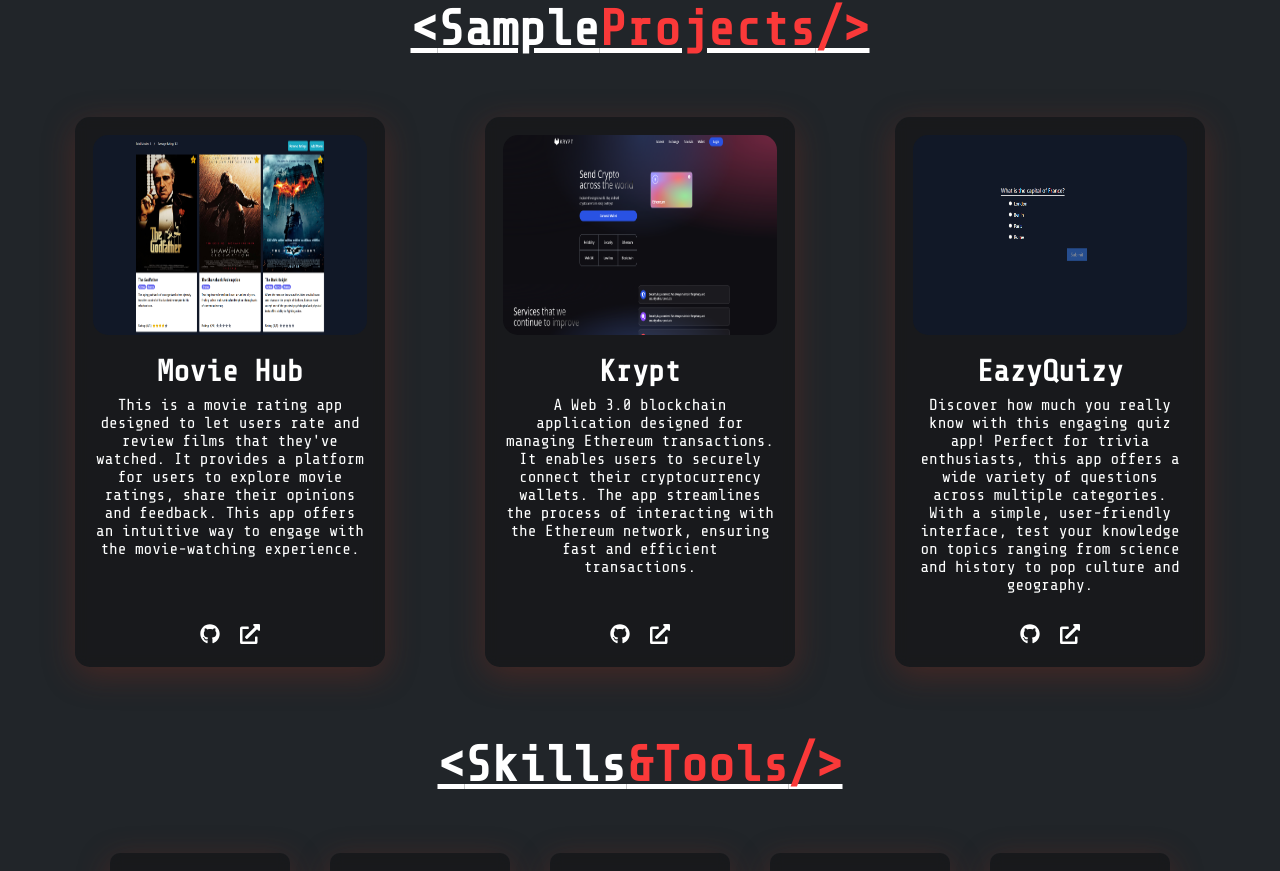
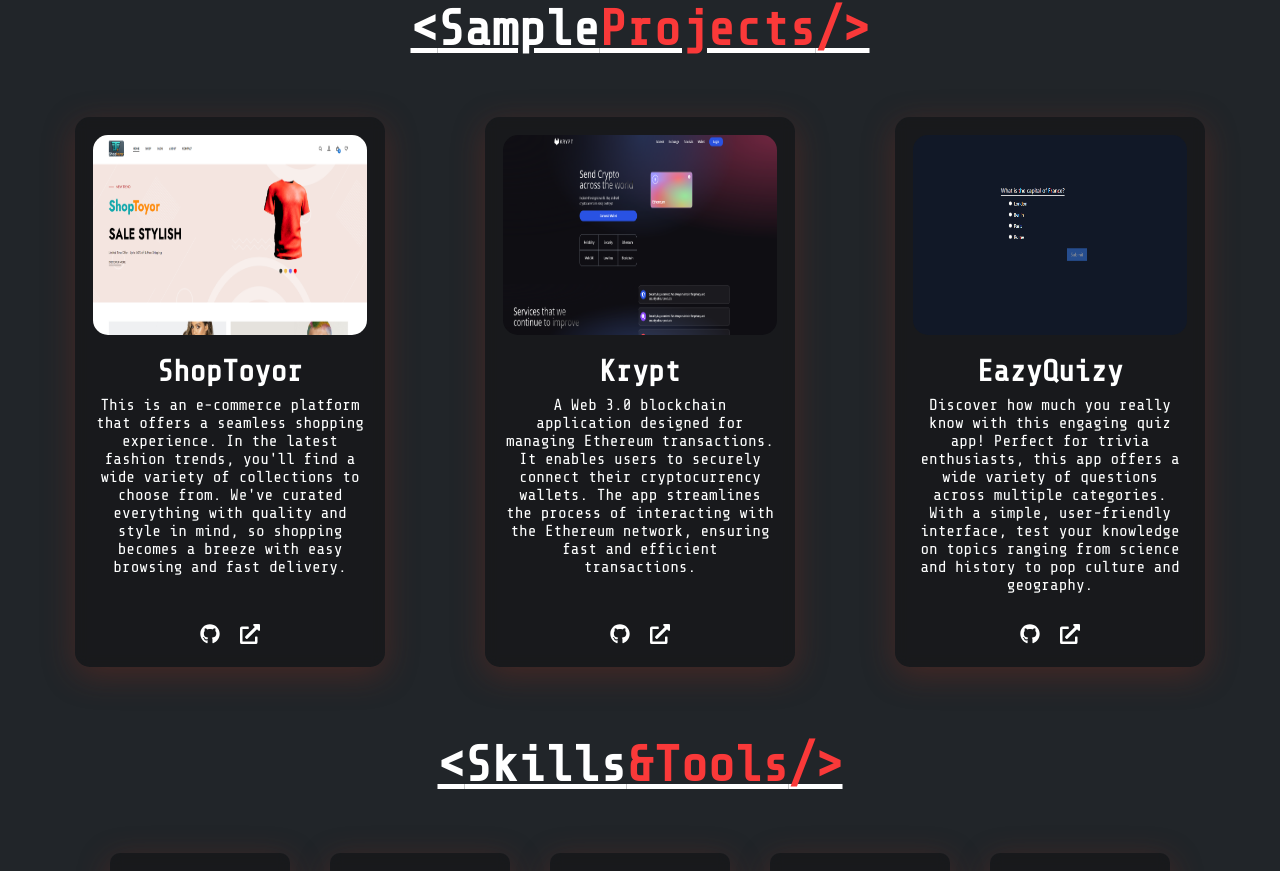
Before and after one commit to toyor009/my-dev-portfolio, a React (Vite) app: page / in a window 1280 px wide. Shown: the part 898-1769 px from the top of the page. Built offline with nearby package versions, Linux system fonts and the light colour scheme; a web font is replaced by a local one.

Commit message:
projects update

```diff
--- a/src/components/ProjectCard.jsx
+++ b/src/components/ProjectCard.jsx
@@ -18,12 +18,13 @@ const ProjectCard = (props) => {
       <div className='project-links'>
         {props.source && (
           <div>
-            <a href={props.source} className='github'>
+            {props.source && <a href={props.source} className='github'>
               <FaGithub />
-            </a>
-            <a href={props.preview}>
+            </a>}
+
+            {props.preview && <a href={props.preview}>
               <FaExternalLinkAlt />
-            </a>
+            </a>}
           </div>
         )}
       </div>
@@ -42,10 +43,10 @@ const ProjectCard = (props) => {
 ProjectCard.propTypes = {
   name: PropTypes.string.isRequired,
   description: PropTypes.string.isRequired,
-  tags: PropTypes.string.isRequired,
   img: PropTypes.string.isRequired,
-  source: PropTypes.string.isRequired,
-  preview: PropTypes.string.isRequired,
+  tags: PropTypes.string,
+  source: PropTypes.string,
+  preview: PropTypes.string,
 };
 
 export default ProjectCard;
--- a/src/content/projects.js
+++ b/src/content/projects.js
@@ -1,12 +1,12 @@
 //projects start
 const projects = [
   {
-    name: 'Movie Hub',
-    description: `This is a movie rating app designed to let users rate and review films that they've watched. It provides a platform for users to explore movie ratings, share their opinions and feedback. This app offers an intuitive way to engage with the movie-watching experience.`,
-    stack: ['Vue', 'Tailwind', 'Vite'],
+    name: 'ShopToyor',
+    description: `This is an e-commerce platform that offers a seamless shopping experience. In the latest fashion trends, you'll find a wide variety of collections to choose from. We've curated everything with quality and style in mind, so shopping becomes a breeze with easy browsing and fast delivery.`,
+    stack: ['React', 'Tailwind', 'Vite'],
     sourceCode: 'https://github.com/toyor009/MovieRatings',
-    img: '/rate-movie.png',
-    preview: 'https://rate-movie.netlify.app/',
+    img: '/shop-toyor.png',
+    preview: 'https://toyosi-shop.netlify.app/',
   },
   {
     name: 'Krypt',
```
Also changed, not shown: public/rate-movie.png (deleted), public/shop-toyor.png (added).
